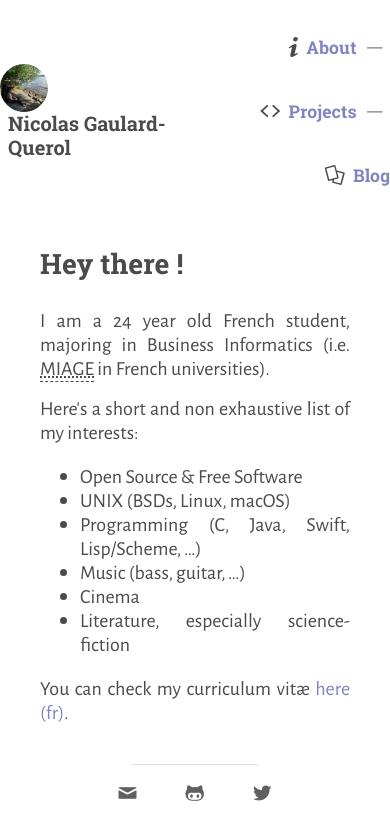
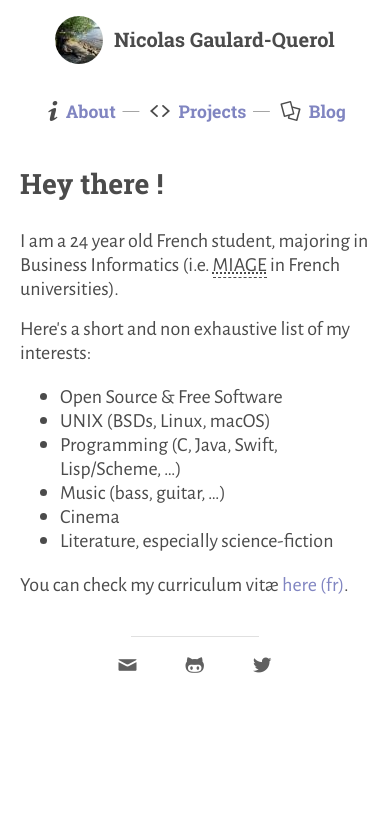
Before and after one commit to ngquerol/ngquerol.github.io, a Jekyll site: the page built from index.md, in a window 390 px wide. Shown: the top 840 px of the page. Built offline with Jekyll 4.4.1, drawn with Linux system fonts in a browser that asks for light colours.

Commit message:
I hate the web.
CSS fixes, inline under-the-fold stylesheets into the beginning of the body
because who knows why but that's the only way to prevent them from blocking the
page from painting.

```diff
--- a/_includes/base.css
+++ b/_includes/base.css
@@ -35,12 +35,13 @@ a {
   transition: color 300ms ease-out;
 }
 
-a:hover, a > [class^="icon-"]:hover, a > [class*=" icon-"]:hover {
-  color: #aaaac1;
+a > span[class^=icon-] {
+  color: #606060;
+  transition: color 300ms ease-out;
 }
 
-a > [class^=icon-] {
-  color: #606060;
+a:hover, a > span[class^="icon-"]:hover, a > span[class*=" icon-"]:hover {
+  color: #aaaac1;
 }
 
 hr {
@@ -54,7 +55,7 @@ main {
   line-height: 1.5rem;
   margin: 0 auto;
   max-width: 45rem;
-  text-align: justify;
+  text-align: left;
 }
 
 header {
@@ -89,15 +90,13 @@ header .avatarandtitle img {
 }
 
 header nav {
+  font-size: 1.1rem;
   text-align: right;
-}
-
-header nav h2 {
-  font-size: 1.1rem;
 }
 
 header nav .nav-page:after {
   content: "\2014";
+  opacity: .5;
   padding: 0 .5rem;
 }
 
@@ -129,27 +128,11 @@ section {
   padding: 0 2.5rem;
 }
 
+section h2 {
+  border-bottom: 1px solid #e0e0e0;
+  padding-bottom: .5rem;
+}
+
 section abbr {
   border-bottom: 1px dashed;
 }
-
-@media screen and max-width 767px {
-  main {
-    margin-top: 1rem;
-  }
-
-  header,header .avatarandtitle,header nav {
-    display: block;
-    text-align: center;
-  }
-
-  header nav {
-    margin: 1rem 0 2rem;
-  }
-}
-
-@media screen and max-width 650px {
-  section {
-    padding: 0 1.25rem;
-  }
-}
--- a/_includes/footer.html
+++ b/_includes/footer.html
@@ -18,15 +18,6 @@
         </address>
       </footer>
     </main>
-    <link href="{{ site.url }}/assets/css/style.css" rel="stylesheet" media="screen">
-    {% if page.custom_css %}
-      {% for stylesheet in page.custom_css %}
-        <link href="{{ site.url }}/assets/css/{{ stylesheet }}.css" rel="stylesheet" media="screen">
-      {% endfor %}
-    {% endif %}
-    <noscript>
-      <link rel="stylesheet" href="{{ site.url }}/assets/css/fonts.css">
-    </noscript>
     <script type="text/javascript">
      {% include theme.js %}
     </script>
--- a/_includes/header.html
+++ b/_includes/header.html
@@ -13,6 +13,15 @@
    {% include webfonts.js %}
   </script>
   <body>
+    <link href="{{ site.url }}/assets/css/style.css" rel="stylesheet">
+    {% if page.custom_css %}
+      {% for stylesheet in page.custom_css %}
+        <link href="{{ site.url }}/assets/css/{{ stylesheet }}.css" rel="stylesheet" media="screen">
+      {% endfor %}
+    {% endif %}
+    <noscript>
+      <link rel="stylesheet" href="{{ site.url }}/assets/css/fonts.css">
+    </noscript>
     <main>
       <header>
         <div class="avatarandtitle">
--- a/assets/css/style.css
+++ b/assets/css/style.css
@@ -3,114 +3,137 @@ body {
 }
 
 h1,h2,h3,h4,h5,h6 {
-  font-family:"Roboto Slab", Georgia, Times, "Times New Roman", serif;
+  font-family: "Roboto Slab", Georgia, Times, "Times New Roman", serif;
 }
 
 h3,h4,h5,h6 {
-  color:gray;
+  color: gray;
 }
 
 h3 {
-  font-size:1.15rem;
-  margin:1.25rem 0;
+  font-size: 1.15rem;
+  margin: 1.25rem 0;
 }
 
 h4,h5,h6 {
-  font-size:1rem;
-}
-
-a:hover,a > [class^=icon-]:hover,a > [class*=" icon-"]:hover {
-  color:#aaaac1;
-}
-
-a > [class^=icon-],a > [class*=" icon-"] {
-  color:#606060;
-  transition:color 250ms;
+  font-size: 1rem;
 }
 
 pre,code {
-  font-family:Menlo, Consolas, monospace;
-  font-size:.9rem;
-  overflow:auto;
-  white-space:pre;
+  font-family: Menlo, Consolas, monospace;
+  font-size: .9rem;
+  overflow: auto;
+  white-space: pre;
 }
 
 blockquote {
-  border-left:2px solid #e0e0e0;
-  margin-bottom:1.5rem;
-  margin-top:1.5rem;
-  padding-left:.5rem;
+  border-left: 2px solid #e0e0e0;
+  margin-bottom: 1.5rem;
+  margin-top: 1.5rem;
+  padding-left: .5rem;
 }
 
 blockquote cite {
-  color:gray;
-  white-space:nowrap;
+  color: gray;
+  white-space: nowrap;
 }
 
 blockquote cite:before {
-  content:"\2014 \2009";
-  margin:0 .25rem;
+  content: "\2014 \2009";
+  margin: 0 .25rem;
 }
 
 header nav h2 {
-  font-size:1.1rem;
+  font-size: 1.1rem;
 }
 
 .page-title,.post-title {
-  margin-bottom:2rem;
+  margin-bottom: 2rem;
 }
 
-section,article {
-  font-size:1.25rem;
-  padding:0 2.5rem;
+article {
+  font-size: 1.25rem;
+  padding: 0 2.5rem;
+}
+
+article h2 {
+  border-bottom: 1px solid #e0e0e0;
+  padding-bottom: .5rem;
 }
 
 .highlight {
-  background:#f8f8f8;
-  border:1px solid #e0e0e0;
-  border-radius:3px;
-  margin:1rem;
-  padding:.25rem .5rem;
+  background: #f8f8f8;
+  border: 1px solid #e0e0e0;
+  border-radius: 3px;
+  margin: 1rem;
+  padding: .25rem .5rem;
 }
 
 code.highlighter-rouge {
-  background:#f8f8f8;
-  border:1px solid #e0e0e0;
-  border-radius:3px;
-  color:#4b4b4b;
-  font-weight:400;
-  margin:0 .25rem;
-  padding:.125rem .25rem;
+  background: #f8f8f8;
+  border: 1px solid #e0e0e0;
+  border-radius: 3px;
+  color: #4b4b4b;
+  font-weight: 400;
+  margin: 0 .25rem;
+  padding: .125rem .25rem;
 }
 
 .posts {
-  list-style-type:none;
-  padding-left:0;
+  list-style-type: none;
+  padding-left: 0;
 }
 
 .posts .post-title {
-  margin:0;
+  margin: 0;
 }
 
 .posts .post-date {
-  font-weight:400;
+  font-weight: 400;
 }
 
 .posts .post-date:after {
-  content:"\00bb";
+  content: "\00bb";
 }
 
 .posts .post-excerpt {
-  font-size:1.2rem;
-  margin:.5rem 0;
+  font-size: 1.2rem;
+  margin: .5rem 0;
 }
 
-@media screen and max-width 650px {
+@media screen and (max-width: 767px) {
+  main {
+    margin-top: 1rem;
+  }
+
+  header,header .avatarandtitle,header nav {
+    display: block;
+    text-align: center;
+  }
+
+  header nav {
+    margin: 1rem 0;
+  }
+
+  section {
+    padding: 0 1.25rem;
+  }
+}
+
+@media screen and (max-width: 650px) {
+  header nav .nav-page:after {
+    padding: .25rem;
+  }
+
   article {
-    padding:0 1.25rem;
+    padding: 0 1.25rem;
   }
 
   main .posts span {
-    display:none;
+    display: none;
+  }
+
+  blockquote {
+    margin: 1rem .5rem;
   }
 }
```
Also changed, not shown: assets/css/dark-style.css (+11 -7 lines).
